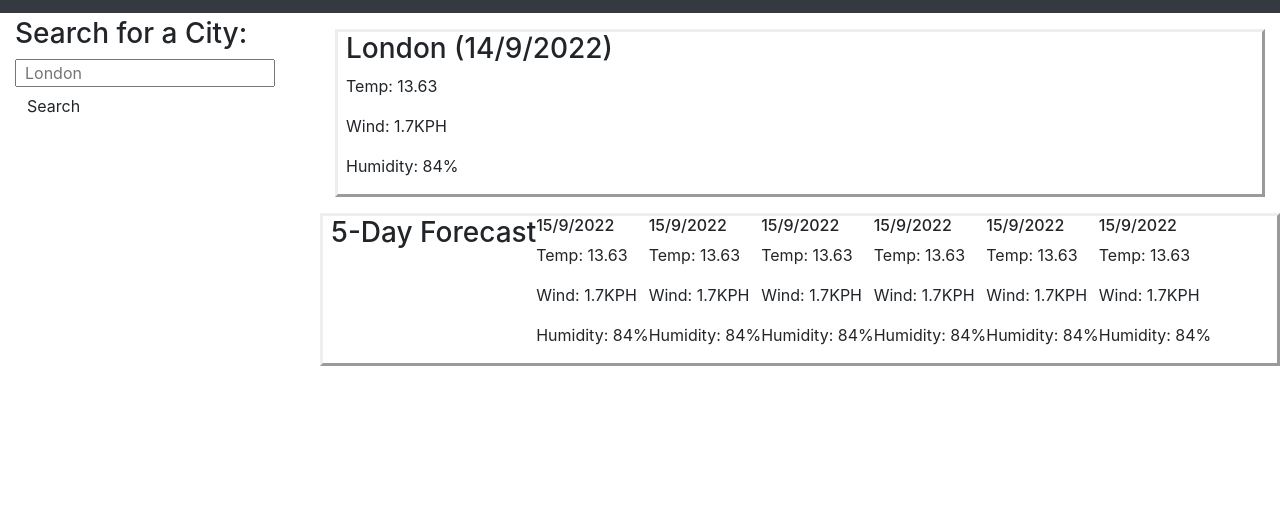
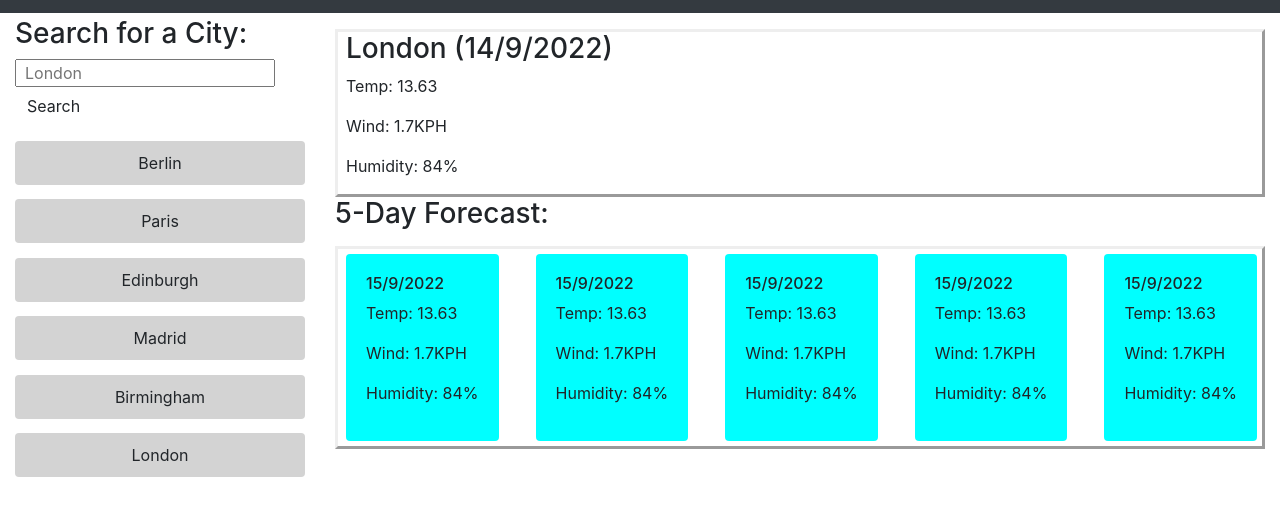
Before and after one commit to norrinRadd8/weather-dashboard, a plain HTML site: page index.html in a window 1280 px wide. Shown: the part 59-574 px from the top of the page. Drawn offline with nearby package versions, Linux system fonts and the light colour scheme; no server answers.

Commit message:
initial HTML design some weather API code

```diff
--- a/assets/css/style.css
+++ b/assets/css/style.css
@@ -1,10 +1,26 @@
 /*** GLOBAL CLASSES ***/
 
-.row, .column {
+.row {
     display: flex;
+
 }
 
+li {
+    list-style: none;
+    border-radius: 4px;
+    background-color: lightgrey;
+    height: 20%;
+    text-align: center;
+    padding: 10px;
+    margin-bottom: 5%;
+}
 
+.justify-space-between {
+    display: flex;
+    justify-content: space-between;
+    padding: 5px;
+
+}
 
 .form-input {
     padding-left: 8px;
@@ -14,3 +30,10 @@
     border-style: outset;
     padding-left: 8px;
 }
+
+.card-styling {
+    padding: 20px;
+    background-color: aqua;
+    border-radius: 4px;
+
+}
--- a/assets/js/app.js
+++ b/assets/js/app.js
@@ -0,0 +1,74 @@
+// https://api.openweathermap.org/data/2.5/weather?q={city name}&appid={API key}
+//https://api.openweathermap.org/data/2.5/forecast?lat={lat}&lon={lon}&appid={API key}
+
+
+/*
+    1. Show user an input to allow them to search for a city
+    2. Show search history
+        - Pull search history from localstorage
+        - If search history is not empty, output each city ti the search history display in the DOM
+        a. Show current forecast
+        b. Show 5 day forecast
+        c. Add city name to search history
+            - Get previous searches from localstorage
+            - If entered city has not been stored to search history in local storage, push the city name
+            - Set search history to localstorage
+*/
+
+
+
+
+var apiKey = '0c18a6387cad294737c64ba4dd06b5ff';
+var city = 'London';
+var baseURL = 'https://api.openweathermap.org/data/2.5/';
+var currentURL = baseURL + `weather?appid=${apiKey}&units=metric&`;
+var forecastURL = baseURL + `forecast?appid=${apiKey}&units=metric&`;
+var iconUrl = 'https://openweathermap.org/img/w/';
+
+function inputSubmitted(cityName) {
+    $.get(currentURL + `q=${cityName}`)
+        .then(function(currentData) {
+            console.log(currentData)
+
+            console.log(`
+            Temp: ${Math.round(currentData.main.temp)}°C
+            Humidity: ${currentData.main.humidity}%
+            Wind: ${currentData.wind.speed} mph
+            Icon URL: ${iconUrl + currentData.weather[0].icon + '.png'}
+            `)
+
+    $.get(forecastURL + `lat=${currentData.coord.lat}&lon=${currentData.coord.lon}`)
+        .then(function(forecastData){
+            for (var castObj of forecastData.list) {
+                console.log(`${iconUrl + castObj.weather[0].icon}.png`)
+            }
+        })
+    })
+
+}
+
+inputSubmitted(city)
+
+
+
+
+
+
+
+// var iconUrl = 'https://openweathermap.org/img/w/'
+
+// $.get(`https://api.openweathermap.org/data/2.5/weather?q=${city}&appid=${apiKey}&units=metric`)
+//   .then(function(currentData) {
+//   console.log(`
+// Temp: ${Math.round(currentData.main.temp)}
+// Wind: ${currentData.wind.speed}
+// Humidity: ${currentData.main.humidity}%
+// Icon URL: ${iconUrl + currentData.weather[0].icon + '.png'}
+// `)
+
+// $.get(`https://api.openweathermap.org/data/2.5/forecast?lat=${currentData.coord.lat}&lon=${currentData.coord.lon}&appid=${apiKey}&units=metric`)
+//   .then(function(forecastData) {
+//   console.log(forecastData)
+// })
+
+// })
--- a/index.html
+++ b/index.html
@@ -39,6 +39,14 @@
           </div>
         </form>
         <div class="list-group" id="history"></div>
+        <ul>
+          <li>Berlin</li>
+          <li>Paris</li>
+          <li>Edinburgh</li>
+          <li>Madrid</li>
+          <li>Birmingham</li>
+          <li>London</li>
+        </ul>
       </aside>
 
       <div class="col-lg-9 pb-3">
@@ -52,59 +60,48 @@
             <p>Humidity: 84%</p>
           </div>
         </section>
-        <section id="forecast" class="row mt-3" role="region" aria-live="polite">
-        <div>
-          <h3>5-Day Forecast</h3>
-        </div>
+        <h3>5-Day Forecast: </h3>
+        <section id="forecast" class="mt-3 justify-space-between" role="region" aria-live="polite">
 
-
-          <div>
+          <div class="card-styling">
             <h6>15/9/2022</h6>
             <p>Temp: 13.63</p>
             <p>Wind: 1.7KPH</p>
             <p>Humidity: 84%</p>
           </div>
-          <div>
+          <div class="card-styling">
             <h6>15/9/2022</h6>
             <p>Temp: 13.63</p>
             <p>Wind: 1.7KPH</p>
             <p>Humidity: 84%</p>
           </div>
-          <div>
+          <div class="card-styling">
             <h6>15/9/2022</h6>
             <p>Temp: 13.63</p>
             <p>Wind: 1.7KPH</p>
             <p>Humidity: 84%</p>
           </div>
-          <div>
+          <div class="card-styling">
             <h6>15/9/2022</h6>
             <p>Temp: 13.63</p>
             <p>Wind: 1.7KPH</p>
             <p>Humidity: 84%</p>
           </div>
-          <div>
-            <h6>15/9/2022</h6>
-            <p>Temp: 13.63</p>
-            <p>Wind: 1.7KPH</p>
-            <p>Humidity: 84%</p>
-          </div>
-          <div>
+          <div class="card-styling">
             <h6>15/9/2022</h6>
             <p>Temp: 13.63</p>
             <p>Wind: 1.7KPH</p>
             <p>Humidity: 84%</p>
           </div>
 
-        </section
-      </div>
-    </div>
+        </section>
   </div>
 
   <!-- Moment.js -->
   <script src="https://cdnjs.cloudflare.com/ajax/libs/moment.js/2.29.4/moment.min.js"></script>
   <!-- jQuery -->
-  <script src="https://cdnjs.cloudflare.com/ajax/libs/jquery/3.2.1/jquery.min.js"></script>
-  <script src="script.js"></script>
+  <script src="https://code.jquery.com/jquery-3.6.2.min.js" integrity="sha256-2krYZKh//PcchRtd+H+VyyQoZ/e3EcrkxhM8ycwASPA=" crossorigin="anonymous"></script>
+  <script src="assets/js/app.js"></script>
 </body>
 
 </html>
```
